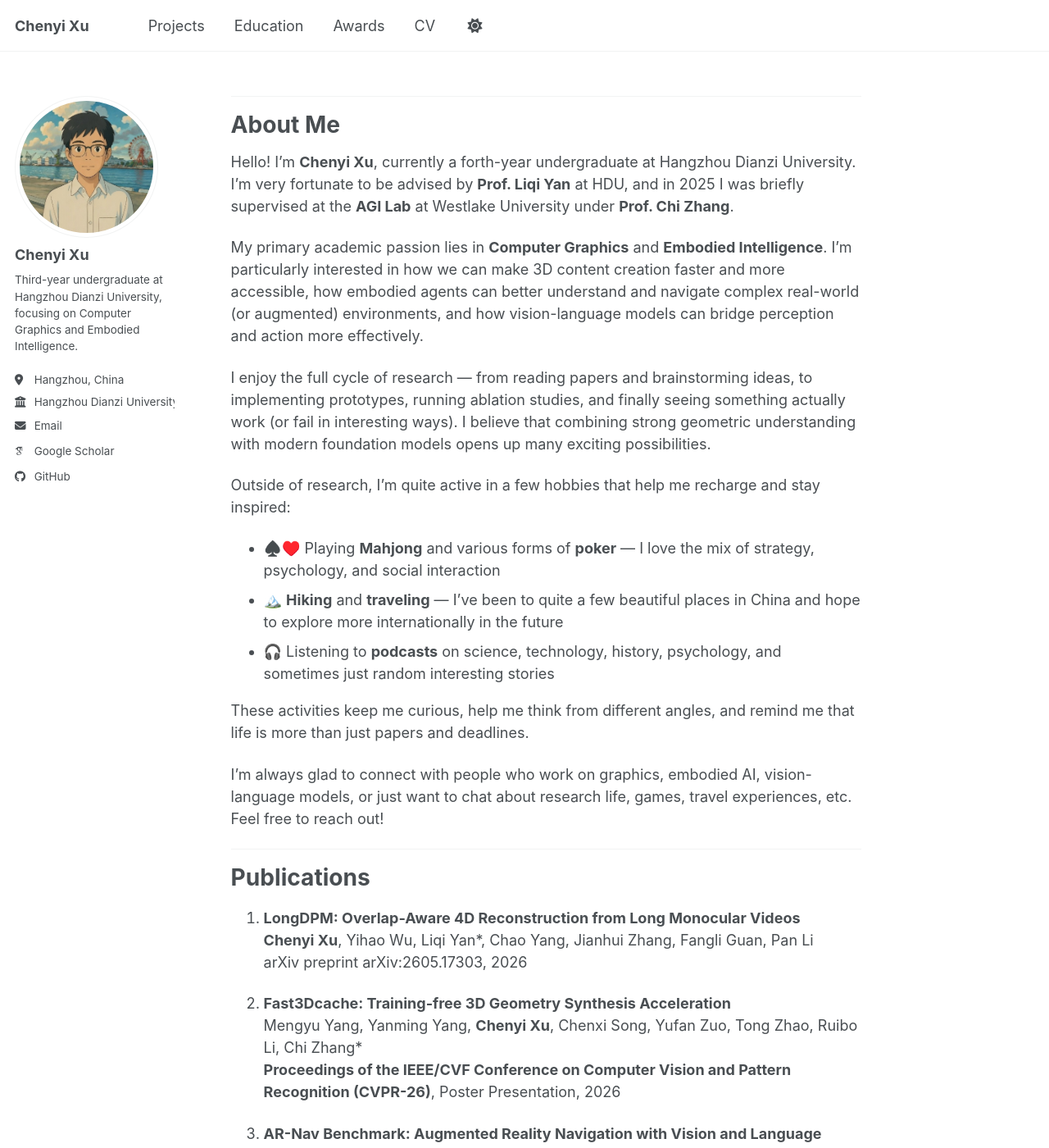
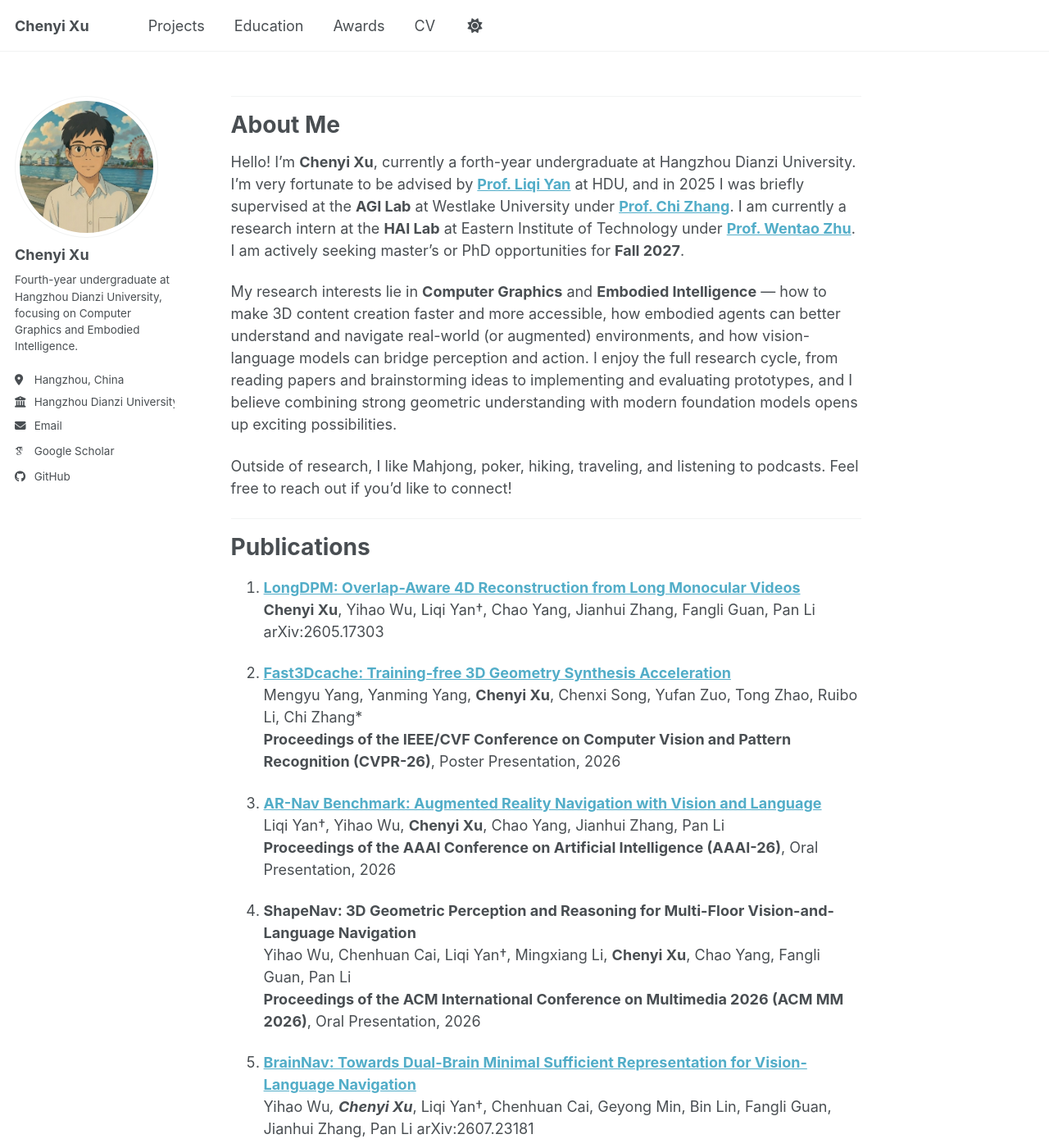
Before and after one commit to ChenyiXu04/ChenyiXu04.github.io, a Jekyll site: the page built from _pages/about.md, in a window 1280 px wide and 1400 px high. Shown: the whole window at 82% size. Built offline with Jekyll 4.4.1, drawn with Linux system fonts in a browser that asks for light colours; some web fonts are replaced; a script bundle is joined from its source files by our own code; library files that are not in the unit come from our copies; some of the changed text lies outside the part shown.

Commit message:
Update profile and publications

```diff
--- a/_config.yml
+++ b/_config.yml
@@ -26,7 +26,7 @@ author:
   avatar           : "profile.png"
   name             : "Chenyi Xu"
   pronouns         : # example: "she/her"
-  bio              : "Third-year undergraduate at Hangzhou Dianzi University, focusing on Computer Graphics and Embodied Intelligence."
+  bio              : "Fourth-year undergraduate at Hangzhou Dianzi University, focusing on Computer Graphics and Embodied Intelligence."
   location         : "Hangzhou, China"
   employer         : "Hangzhou Dianzi University"
   uri              : # URL
--- a/_pages/about.md
+++ b/_pages/about.md
@@ -9,36 +9,34 @@ redirect_from:
 
 # About Me
 
-Hello! I'm **Chenyi Xu**, currently a forth-year undergraduate at Hangzhou Dianzi University. I’m very fortunate to be advised by **Prof. Liqi Yan** at HDU, and in 2025 I was briefly supervised at the **AGI Lab** at Westlake University under **Prof. Chi Zhang**.
+Hello! I'm **Chenyi Xu**, currently a forth-year undergraduate at Hangzhou Dianzi University. I’m very fortunate to be advised by **[Prof. Liqi Yan](https://ylqi.github.io/)** at HDU, and in 2025 I was briefly supervised at the **AGI Lab** at Westlake University under **[Prof. Chi Zhang](https://icoz69.github.io/)**. I am currently a research intern at the **HAI Lab** at Eastern Institute of Technology under **[Prof. Wentao Zhu](https://wentao.live/about.html)**. I am actively seeking master's or PhD opportunities for **Fall 2027**.
 
-My primary academic passion lies in **Computer Graphics** and **Embodied Intelligence**. I’m particularly interested in how we can make 3D content creation faster and more accessible, how embodied agents can better understand and navigate complex real-world (or augmented) environments, and how vision-language models can bridge perception and action more effectively.
+My research interests lie in **Computer Graphics** and **Embodied Intelligence** — how to make 3D content creation faster and more accessible, how embodied agents can better understand and navigate real-world (or augmented) environments, and how vision-language models can bridge perception and action. I enjoy the full research cycle, from reading papers and brainstorming ideas to implementing and evaluating prototypes, and I believe combining strong geometric understanding with modern foundation models opens up exciting possibilities.
 
-I enjoy the full cycle of research — from reading papers and brainstorming ideas, to implementing prototypes, running ablation studies, and finally seeing something actually work (or fail in interesting ways). I believe that combining strong geometric understanding with modern foundation models opens up many exciting possibilities.
-
-Outside of research, I’m quite active in a few hobbies that help me recharge and stay inspired:
-
-- ♠️♥️ Playing **Mahjong** and various forms of **poker** — I love the mix of strategy, psychology, and social interaction
-- 🏔️ **Hiking** and **traveling** — I’ve been to quite a few beautiful places in China and hope to explore more internationally in the future
-- 🎧 Listening to **podcasts** on science, technology, history, psychology, and sometimes just random interesting stories
-
-These activities keep me curious, help me think from different angles, and remind me that life is more than just papers and deadlines.
-
-I’m always glad to connect with people who work on graphics, embodied AI, vision-language models, or just want to chat about research life, games, travel experiences, etc. Feel free to reach out!
+Outside of research, I like Mahjong, poker, hiking, traveling, and listening to podcasts. Feel free to reach out if you'd like to connect!
 
 ---
 
 # Publications
-1. **LongDPM: Overlap-Aware 4D Reconstruction from Long Monocular Videos**
-   **Chenyi Xu**, Yihao Wu, Liqi Yan*, Chao Yang, Jianhui Zhang, Fangli Guan, Pan Li
-   arXiv preprint arXiv:2605.17303, 2026
+1. **[LongDPM: Overlap-Aware 4D Reconstruction from Long Monocular Videos](https://arxiv.org/abs/2605.17303)**
+   **Chenyi Xu**, Yihao Wu, Liqi Yan†, Chao Yang, Jianhui Zhang, Fangli Guan, Pan Li
+   arXiv:2605.17303
 
-2. **Fast3Dcache: Training-free 3D Geometry Synthesis Acceleration**
+2. **[Fast3Dcache: Training-free 3D Geometry Synthesis Acceleration](https://fast3dcache-agi.github.io/)**
    Mengyu Yang, Yanming Yang, **Chenyi Xu**, Chenxi Song, Yufan Zuo, Tong Zhao, Ruibo Li, Chi Zhang*
    **Proceedings of the IEEE/CVF Conference on Computer Vision and Pattern Recognition (CVPR-26)**, Poster Presentation, 2026
 
-3. **AR-Nav Benchmark: Augmented Reality Navigation with Vision and Language**
-   Liqi Yan, Yihao Wu, **Chenyi Xu**, Chao Yang, Jianhui Zhang, Pan Li
+3. **[AR-Nav Benchmark: Augmented Reality Navigation with Vision and Language](https://ojs.aaai.org/index.php/AAAI/article/view/38849)**
+   Liqi Yan†, Yihao Wu, **Chenyi Xu**, Chao Yang, Jianhui Zhang, Pan Li
    **Proceedings of the AAAI Conference on Artificial Intelligence (AAAI-26)**, Oral Presentation, 2026
+
+4. **ShapeNav: 3D Geometric Perception and Reasoning for Multi-Floor Vision-and-Language Navigation**
+   Yihao Wu, Chenhuan Cai, Liqi Yan†, Mingxiang Li, **Chenyi Xu**, Chao Yang, Fangli Guan, Pan Li
+   **Proceedings of the ACM International Conference on Multimedia 2026 (ACM MM 2026)**, Oral Presentation, 2026
+
+5. **[BrainNav: Towards Dual-Brain Minimal Sufficient Representation for Vision-Language Navigation](https://arxiv.org/abs/2607.23181)**
+   Yihao Wu*, **Chenyi Xu***, Liqi Yan†, Chenhuan Cai, Geyong Min, Bin Lin, Fangli Guan, Jianhui Zhang, Pan Li
+  arXiv:2607.23181
 
 ---
 
@@ -51,7 +49,7 @@ I’m always glad to connect with people who work on graphics, embodied AI, visi
   Joined the **PARK** project (University of Rochester) as a remote contributor. We built a web-based application that analyzes participants’ movements, speech, and facial expressions to help assess symptoms related to Parkinson’s disease.
 
 - **June – September 2025**
-  Spent an unforgettable summer doing research at **AGI Lab, Westlake University**. Learned a tremendous amount from my advisor Prof. Chi Zhang and wonderful senior lab mates. Grateful for all the guidance, discussions, and late-night debugging sessions.
+  Spent an unforgettable summer doing research at **AGI Lab, Westlake University**. Learned a tremendous amount from my advisor [Prof. Chi Zhang](https://icoz69.github.io/) and wonderful senior lab mates. Grateful for all the guidance, discussions, and late-night debugging sessions.
 
 - **March 2025**
   Received the **University First-Class Scholarship** for academic performance.
```
Also changed, not shown: images/favicon.svg, 1 other file.
